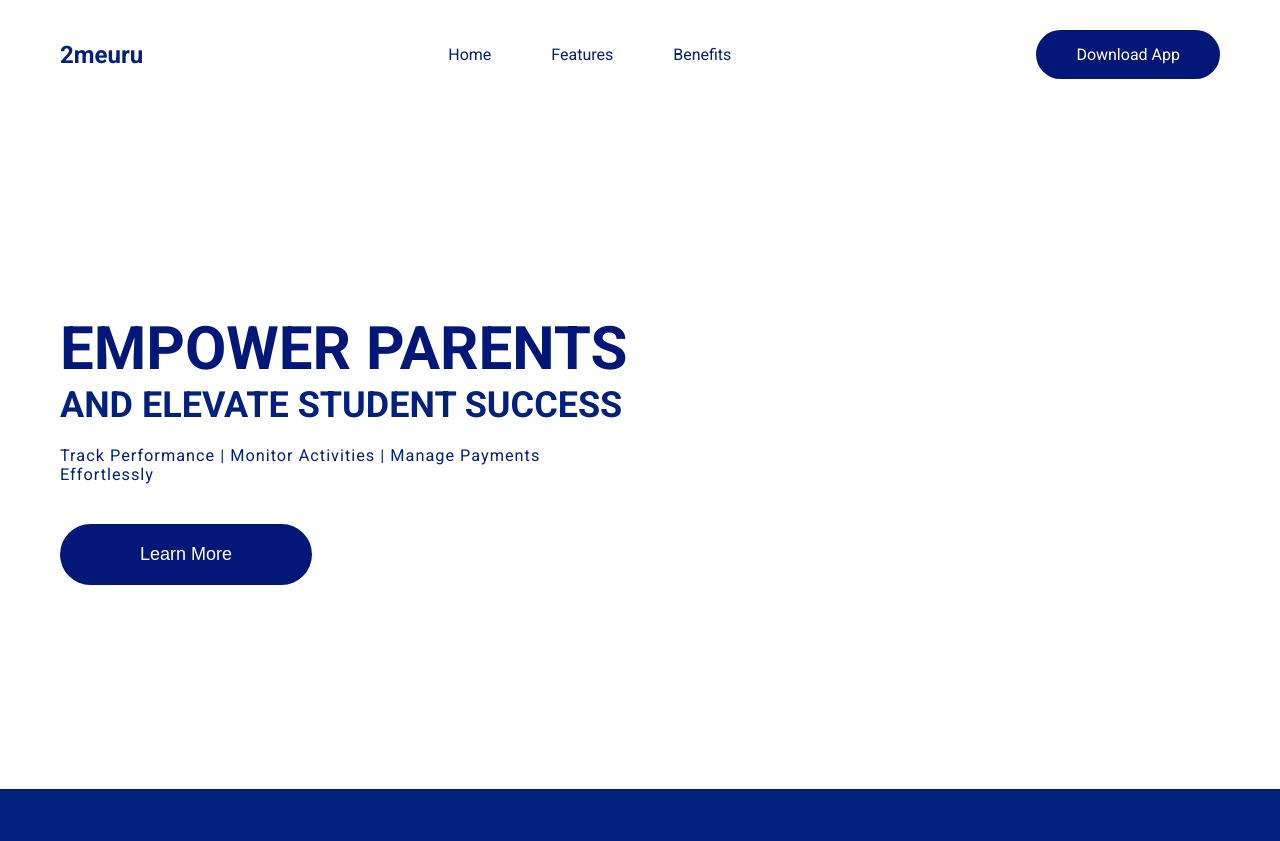
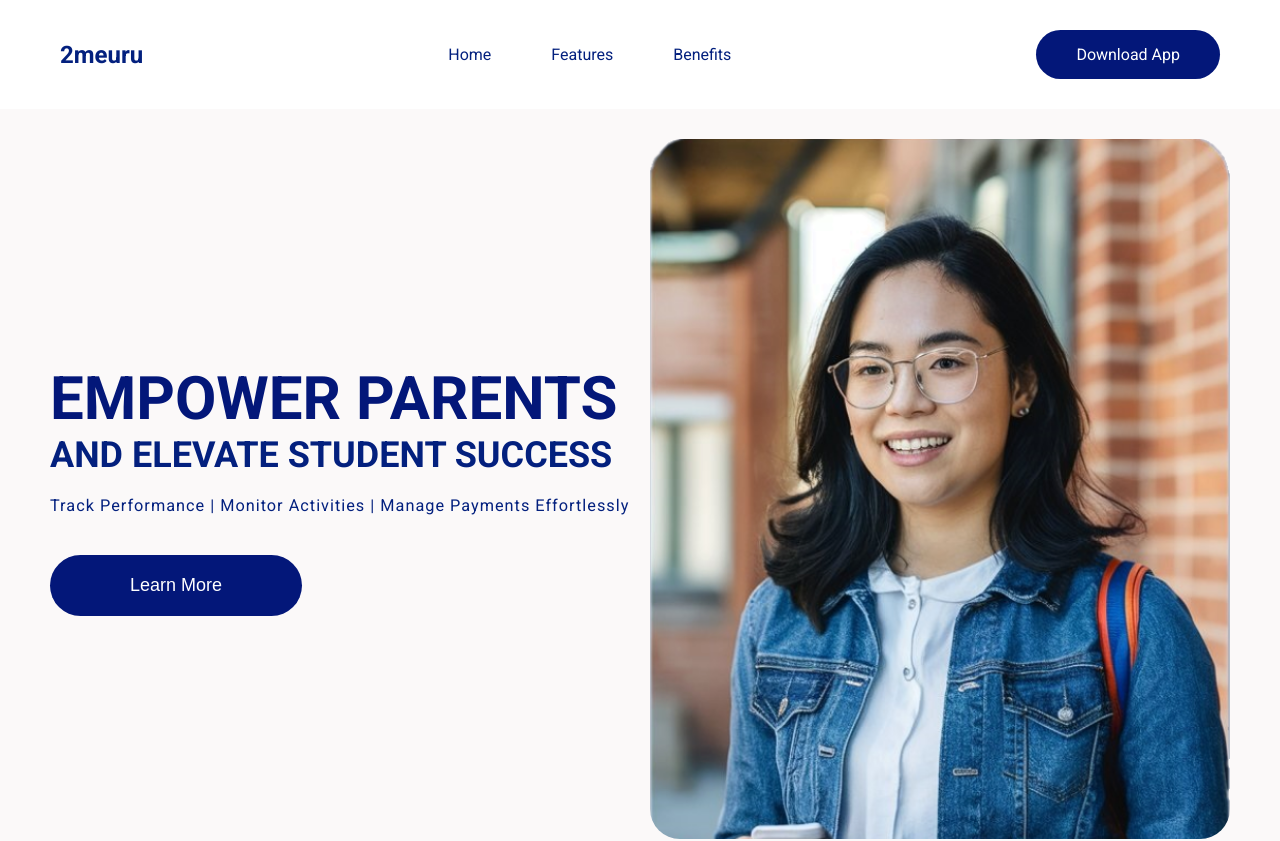
Before and after one commit to Orisabiyi/2meuru, a React (Vite) app: page / in a window 1280 px wide. Shown: the top 841 px of the page. Built offline with nearby package versions, Linux system fonts and the light colour scheme.

Commit message:
update header styling and add image

```diff
--- a/src/components/Header.jsx
+++ b/src/components/Header.jsx
@@ -13,7 +13,9 @@ function Header() {
         </p>
         <button>Learn More</button>
       </div>
-      <div></div>
+      <div>
+        <img src="/images/hero.png" alt="hero-img" />
+      </div>
     </header>
   );
 }
--- a/src/components/Header.module.css
+++ b/src/components/Header.module.css
@@ -1,7 +1,8 @@
 .header {
+  padding: 3rem 6rem;
   min-height: calc(100vh - 12rem);
-  padding: 3rem 6rem;
   color: var(--primary-color);
+  background: #fbf9f9;
 
   display: flex;
   align-items: stretch;
@@ -10,7 +11,8 @@
 }
 
 .header div {
-  flex: 1;
+  flex: 0 0 auto;
+  width: 50%;
 }
 
 .header div:nth-of-type(1) {
@@ -24,7 +26,13 @@
 }
 
 .header div:nth-of-type(2) {
-  height: 100%;
+  height: 70rem;
+  border-radius: 3rem;
+  overflow: hidden;
+
+  display: flex;
+  align-items: flex-start;
+  justify-content: end;
 }
 
 .header span {
@@ -54,3 +62,10 @@
   padding: 2rem 8rem;
   background: var(--primary-color-1);
 }
+
+.header img {
+  border-radius: 3rem;
+  display: block;
+  height: 93rem;
+  width: 100%;
+}
```
Also changed, not shown: public/images/hero.png.
